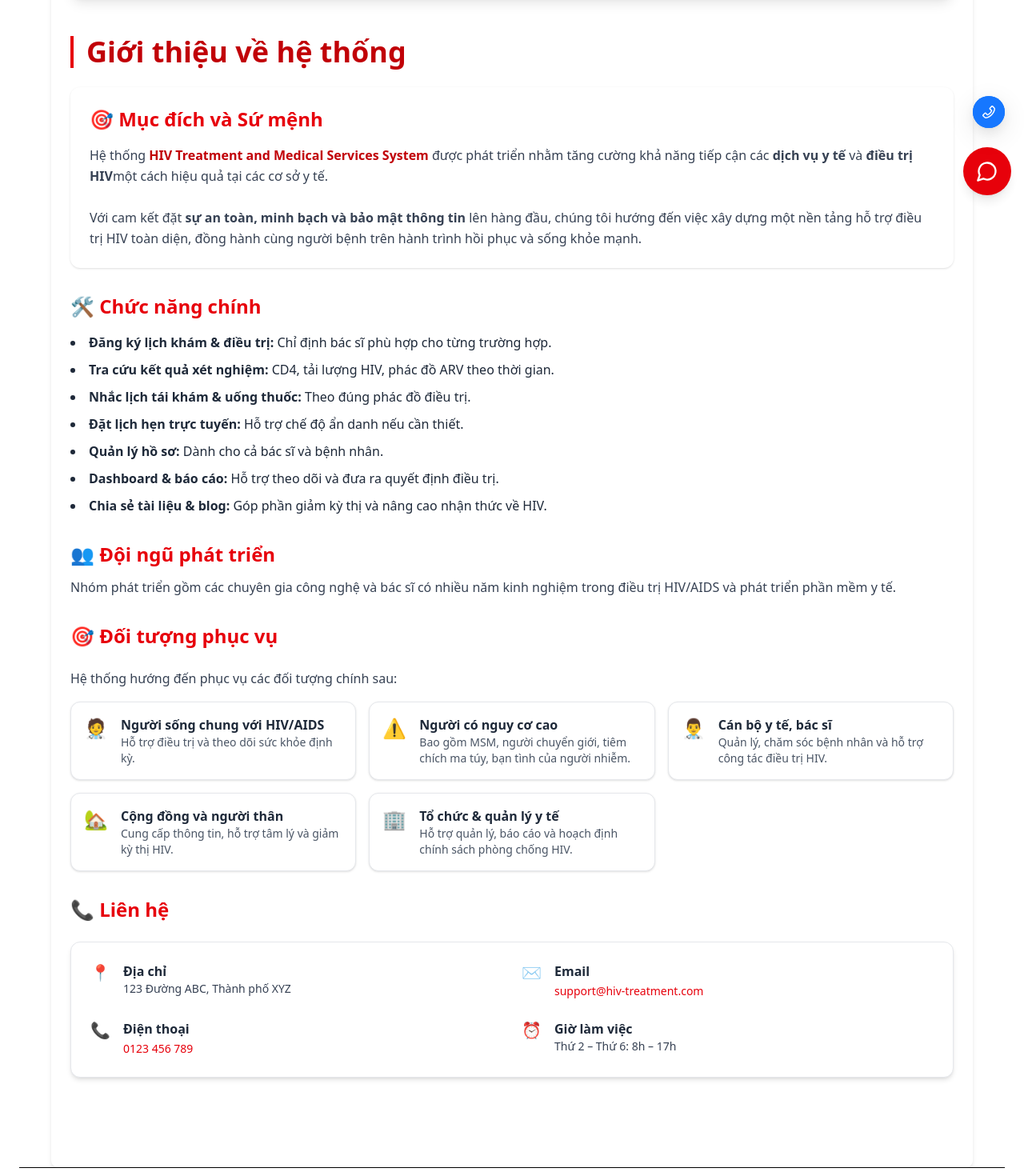
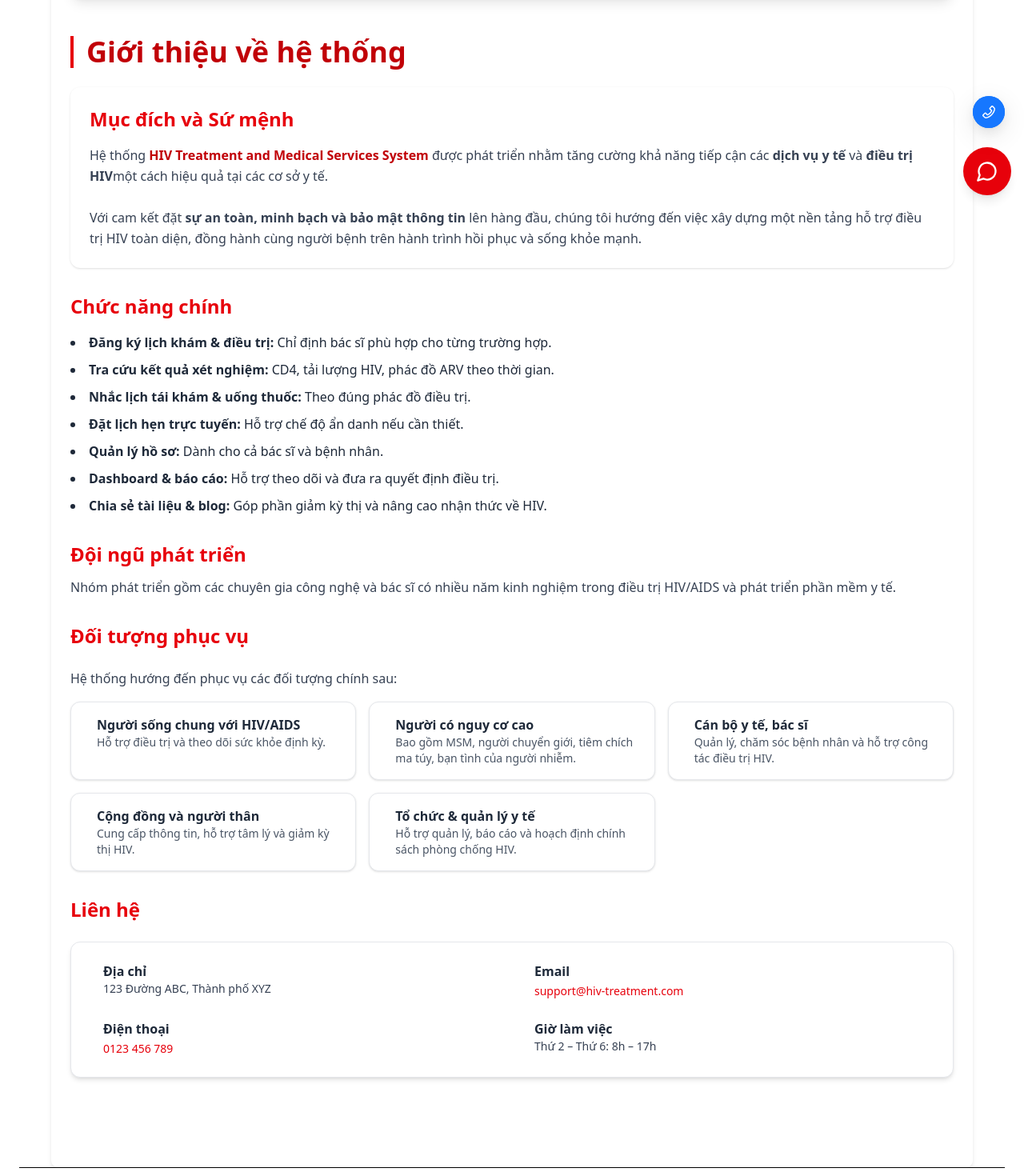
Before and after one commit to YenNhi206/swpHIVproject, a React (Vite) app: page /about in a window 1280 px wide. Shown: the part 540-2010 px from the top of the page at 80% size. Built offline with nearby package versions, Linux system fonts and the light colour scheme.

Commit message:
23/02/2025

```diff
--- a/src/components/Footer.jsx
+++ b/src/components/Footer.jsx
@@ -4,7 +4,7 @@ export default function Footer() {
             {/* Đối Tác Hỗ Trợ */}
             <div className="max-w-7xl mx-auto px-4 py-6">
                 <h2 className="text-2xl font-semibold text-red-600 mb-6 flex items-center justify-center gap-2">
-                    🤝 Đối tác hỗ trợ
+                    Đối tác hỗ trợ
                 </h2>
 
                 <div className="grid grid-cols-1 sm:grid-cols-2 lg:grid-cols-4 gap-6">
@@ -61,7 +61,7 @@ export default function Footer() {
                                 rel="noopener noreferrer"
                                 className="text-red-600 hover:underline text-sm font-medium mt-auto"
                             >
-                                👉 {partner.linkLabel}
+                                {partner.linkLabel}
                             </a>
                         </div>
                     ))}
--- a/src/features/appointment/AppointmentForm.jsx
+++ b/src/features/appointment/AppointmentForm.jsx
@@ -17,14 +17,7 @@ export default function AppointmentForm() {
   const [errors, setErrors] = useState({});
   const navigate = useNavigate();
 
-  const currentDate = new Date().toLocaleString('vi-VN', {
-    hour: '2-digit',
-    minute: '2-digit',
-    day: '2-digit',
-    month: '2-digit',
-    year: 'numeric',
-    hour12: false,
-  });
+
 
   const handleChange = (e) => {
     const { name, value } = e.target;
@@ -65,7 +58,7 @@ export default function AppointmentForm() {
   };
 
   const doctors = ['Dr. Nguyễn Văn A', 'Dr. Trần Thị B', 'Dr. Phạm Văn C'];
-  const genderOptions = ['Nam', 'Nữ', 'Khác'];
+  const genderOptions = ['Nữ', 'Nam', 'Khác'];
   const timeSlots = [
     { label: '08:00 - 09:00', value: '08:00' },
     { label: '09:00 - 10:00', value: '09:00' },
@@ -78,8 +71,8 @@ export default function AppointmentForm() {
   ];
 
   return (
-    <div className="min-h-screen bg-gradient-to-b from-red-50 to-white p-6">
-      <div className="max-w-3xl mx-auto bg-white rounded-2xl shadow-lg p-8 opacity-0 translate-y-4 animate-fade-in">
+    <div className="min-h-screen bg-gradient-to-b from-red-50 to-white p-4">
+      <div className="max-w-3xl mx-auto bg-white rounded-2xl shadow-lg p-8 mb-10 opacity-0 translate-y-4 animate-fade-in">
         <h2 className="text-2xl font-bold text-red-700 mb-6 flex items-center gap-2">
           <Stethoscope className="w-6 h-6" />
           Đặt lịch hẹn
@@ -260,7 +253,6 @@ export default function AppointmentForm() {
             </button>
           </div>
 
-          <p className="text-sm text-gray-500 text-center mt-2">Thời gian: {currentDate}</p>
         </form>
       </div>
     </div>
--- a/src/features/auth/LoginPage.jsx
+++ b/src/features/auth/LoginPage.jsx
@@ -190,7 +190,7 @@ export default function LoginPage({ setUser }) {
               <p className="text-red-600 text-center mt-2">{errors.server}</p>
             )}
             <p
-              className="text-sm text-blue-600 text-center mt-2 cursor-pointer hover:underline"
+              className="text-sm text-red-600 text-center mt-2 cursor-pointer hover:underline"
               onClick={() => setIsModalOpen(true)}
             >
               Quên mật khẩu?
--- a/src/pages/AboutPage.jsx
+++ b/src/pages/AboutPage.jsx
@@ -39,7 +39,7 @@ export default function AboutPage() {
           {/* Giới thiệu về hệ thống */}
           <div className="bg-white p-6 rounded-xl shadow-sm">
             <h2 className="text-2xl font-semibold text-red-600 mb-4 flex items-center gap-2">
-              🎯 Mục đích và Sứ mệnh
+              Mục đích và Sứ mệnh
             </h2>
             <p className="text-gray-700 text-base leading-relaxed">
               Hệ thống <strong className="text-red-700">HIV Treatment and Medical Services System </strong>
@@ -55,7 +55,7 @@ export default function AboutPage() {
 
           <div>
             <h2 className="text-2xl font-semibold text-red-600 mb-4 flex items-center gap-2">
-              🛠️ Chức năng chính
+              Chức năng chính
             </h2>
             <ul className="list-disc list-inside text-gray-800 space-y-2 leading-relaxed text-base">
               <li>
@@ -85,7 +85,7 @@ export default function AboutPage() {
 
           <div>
             <h2 className="text-2xl font-semibold text-red-600 mb-3 flex items-center gap-2">
-              👥 Đội ngũ phát triển
+              Đội ngũ phát triển
             </h2>
             <p className="text-gray-700 leading-relaxed">
               Nhóm phát triển gồm các chuyên gia công nghệ và bác sĩ có nhiều năm kinh nghiệm trong điều trị HIV/AIDS và phát triển phần mềm y tế.
@@ -95,7 +95,7 @@ export default function AboutPage() {
           {/* Đối tượng phục vụ */}
           <div>
             <h2 className="text-2xl font-semibold text-red-600 mb-6 flex items-center gap-2">
-              🎯 Đối tượng phục vụ
+              Đối tượng phục vụ
             </h2>
 
             <p className="text-gray-700 leading-relaxed mb-4">
@@ -105,7 +105,7 @@ export default function AboutPage() {
             <div className="grid grid-cols-1 sm:grid-cols-2 lg:grid-cols-3 gap-4">
               {/* Đối tượng 1 */}
               <div className="bg-white border border-gray-200 rounded-xl p-4 shadow-sm flex items-start gap-4">
-                <div className="text-red-500 text-2xl">🧑‍⚕️</div>
+                <div className="text-red-500 text-2xl"></div>
                 <div>
                   <h4 className="font-semibold text-gray-800">Người sống chung với HIV/AIDS</h4>
                   <p className="text-sm text-gray-600">Hỗ trợ điều trị và theo dõi sức khỏe định kỳ.</p>
@@ -114,7 +114,7 @@ export default function AboutPage() {
 
               {/* Đối tượng 2 */}
               <div className="bg-white border border-gray-200 rounded-xl p-4 shadow-sm flex items-start gap-4">
-                <div className="text-red-500 text-2xl">⚠️</div>
+                <div className="text-red-500 text-2xl"></div>
                 <div>
                   <h4 className="font-semibold text-gray-800">Người có nguy cơ cao</h4>
                   <p className="text-sm text-gray-600">
@@ -125,7 +125,7 @@ export default function AboutPage() {
 
               {/* Đối tượng 3 */}
               <div className="bg-white border border-gray-200 rounded-xl p-4 shadow-sm flex items-start gap-4">
-                <div className="text-red-500 text-2xl">👨‍⚕️</div>
+                <div className="text-red-500 text-2xl"></div>
                 <div>
                   <h4 className="font-semibold text-gray-800">Cán bộ y tế, bác sĩ</h4>
                   <p className="text-sm text-gray-600">
@@ -136,7 +136,7 @@ export default function AboutPage() {
 
               {/* Đối tượng 4 */}
               <div className="bg-white border border-gray-200 rounded-xl p-4 shadow-sm flex items-start gap-4">
-                <div className="text-red-500 text-2xl">🏡</div>
+                <div className="text-red-500 text-2xl"></div>
                 <div>
                   <h4 className="font-semibold text-gray-800">Cộng đồng và người thân</h4>
                   <p className="text-sm text-gray-600">
@@ -147,7 +147,7 @@ export default function AboutPage() {
 
               {/* Đối tượng 5 */}
               <div className="bg-white border border-gray-200 rounded-xl p-4 shadow-sm flex items-start gap-4">
-                <div className="text-red-500 text-2xl">🏢</div>
+                <div className="text-red-500 text-2xl"></div>
                 <div>
                   <h4 className="font-semibold text-gray-800">Tổ chức & quản lý y tế</h4>
                   <p className="text-sm text-gray-600">
@@ -166,13 +166,13 @@ export default function AboutPage() {
           {/* Liên hệ */}
           <div>
             <h2 className="text-2xl font-semibold text-red-600 mb-6 flex items-center gap-2">
-              📞 Liên hệ
+              Liên hệ
             </h2>
 
             <div className="bg-white border border-gray-200 rounded-xl shadow-md p-6 grid sm:grid-cols-2 gap-6">
               {/* Địa chỉ */}
               <div className="flex items-start gap-4">
-                <div className="text-red-600 text-xl">📍</div>
+                <div className="text-red-600 text-xl"></div>
                 <div>
                   <h4 className="font-semibold text-gray-800">Địa chỉ</h4>
                   <p className="text-gray-700 text-sm">123 Đường ABC, Thành phố XYZ</p>
@@ -181,7 +181,7 @@ export default function AboutPage() {
 
               {/* Email */}
               <div className="flex items-start gap-4">
-                <div className="text-red-600 text-xl">✉️</div>
+                <div className="text-red-600 text-xl"></div>
                 <div>
                   <h4 className="font-semibold text-gray-800">Email</h4>
                   <a
@@ -195,7 +195,7 @@ export default function AboutPage() {
 
               {/* Điện thoại */}
               <div className="flex items-start gap-4">
-                <div className="text-red-600 text-xl">📞</div>
+                <div className="text-red-600 text-xl"></div>
                 <div>
                   <h4 className="font-semibold text-gray-800">Điện thoại</h4>
                   <a
@@ -209,7 +209,7 @@ export default function AboutPage() {
 
               {/* Giờ làm việc (thêm nếu muốn) */}
               <div className="flex items-start gap-4">
-                <div className="text-red-600 text-xl">⏰</div>
+                <div className="text-red-600 text-xl"></div>
                 <div>
                   <h4 className="font-semibold text-gray-800">Giờ làm việc</h4>
                   <p className="text-gray-700 text-sm">Thứ 2 – Thứ 6: 8h – 17h</p>
```
Also changed, not shown: src/pages/HomePage.jsx (+9 -15 lines), src/pages/KnowledgePage.jsx (+11 -13 lines).
